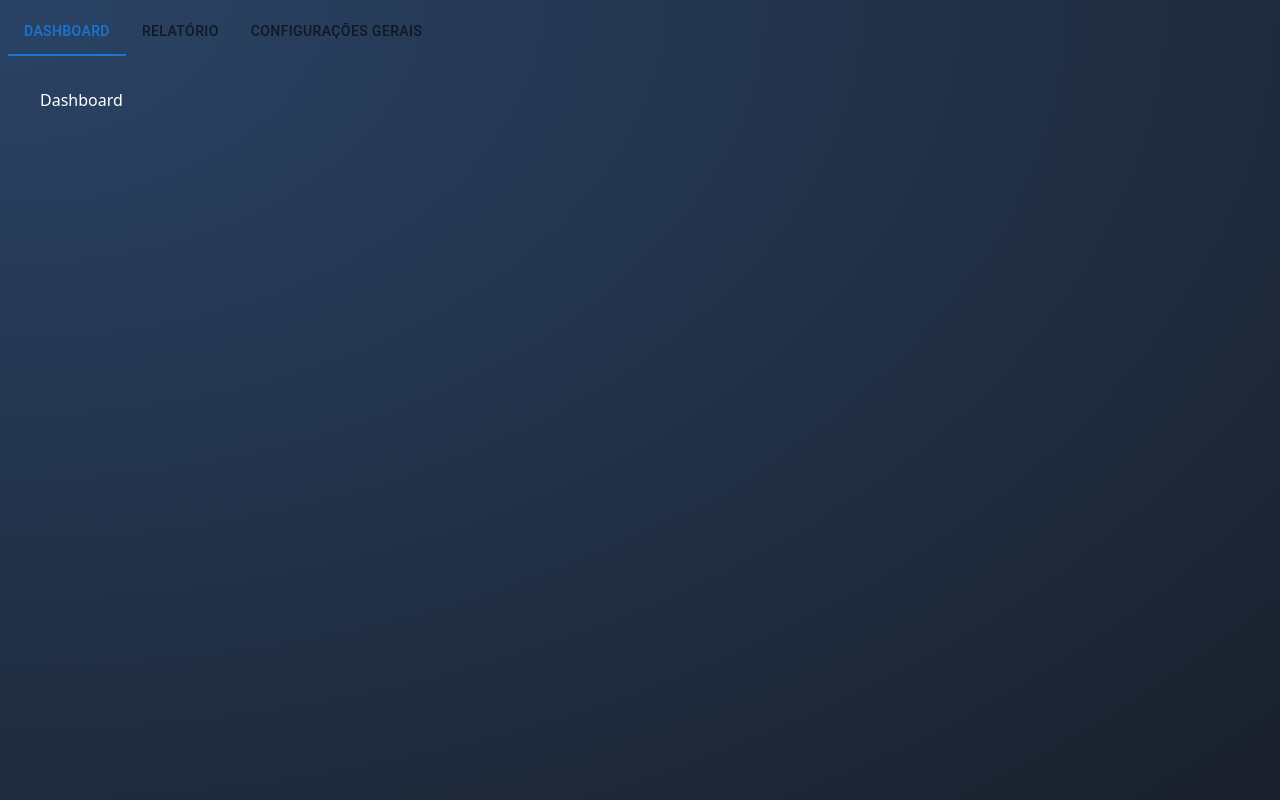
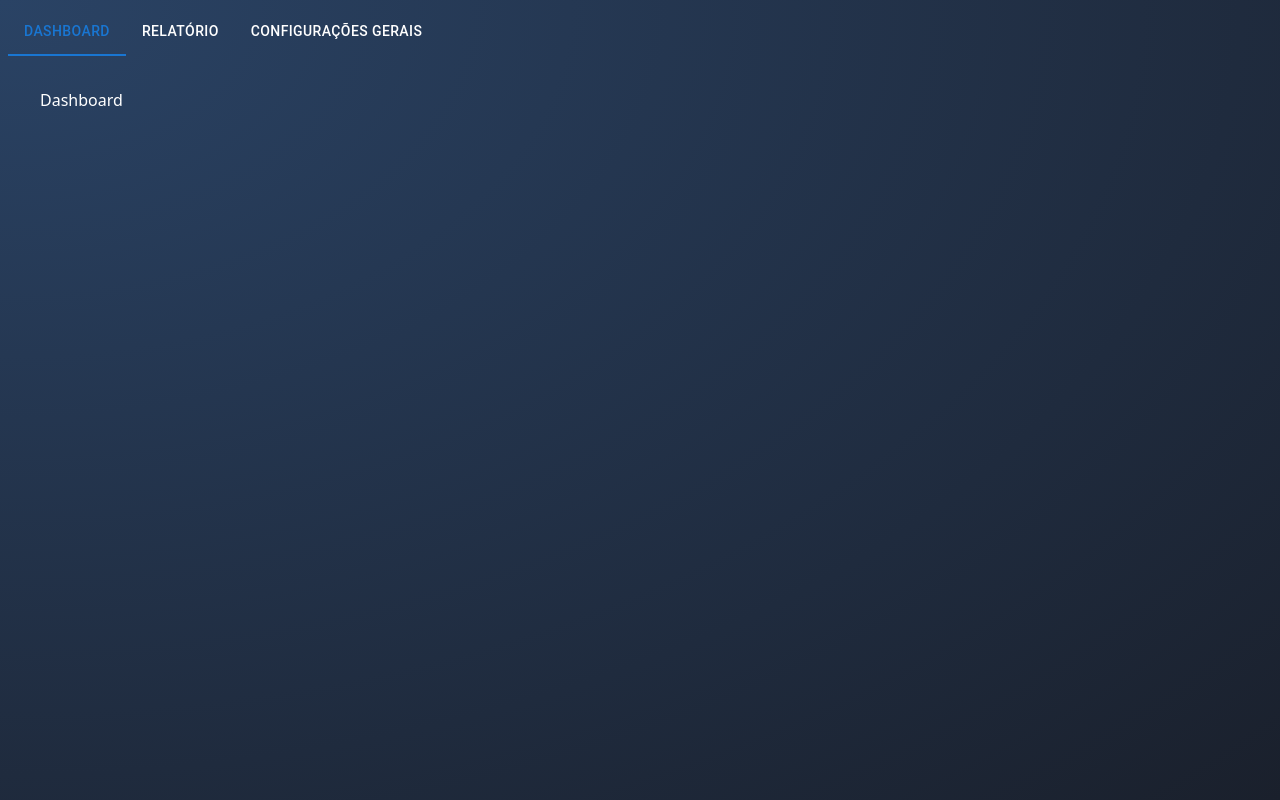
Before and after one commit to PedroFnseca/heart-rate-viewer, a Next.js app: page / in a window 1280 px wide. Built offline with nearby package versions, Linux system fonts and the light colour scheme.

Commit message:
:lipstick: feat: change label color

```diff
--- a/src/pages/index.js
+++ b/src/pages/index.js
@@ -60,9 +60,9 @@ export default function Home() {
     <main className="min-h-screen p-2">
       <Box className="w-full">
         <Tabs value={value} onChange={handleChange} textColor="primary" indicatorColor="primary">
-          <Tab label="Dashboard" className="text-white" {...a11yProps(0)} />
-          <Tab label="Relatório" className="text-white" {...a11yProps(1)} />
-          <Tab label="Configurações gerais" className="text-white" {...a11yProps(2)} />
+          <Tab label="Dashboard" sx={{ color: "white" }} {...a11yProps(0)} />
+          <Tab label="Relatório" sx={{ color: "white" }} {...a11yProps(1)} />
+          <Tab label="Configurações gerais" sx={{ color: "white" }} {...a11yProps(2)} />
         </Tabs>
         <div className="p-8">
           {selected_tab === "dashboard" && <Dashboard />}
```
